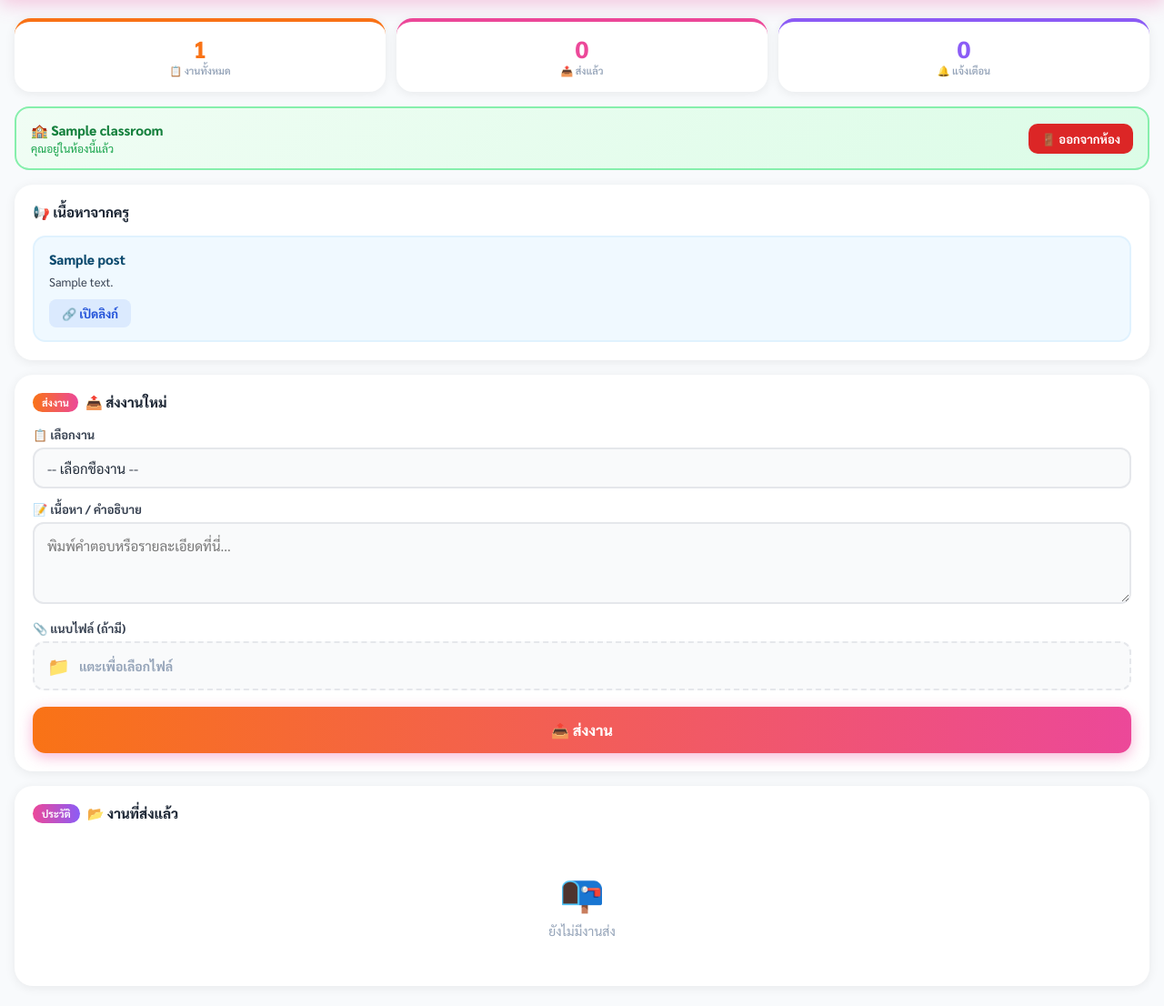
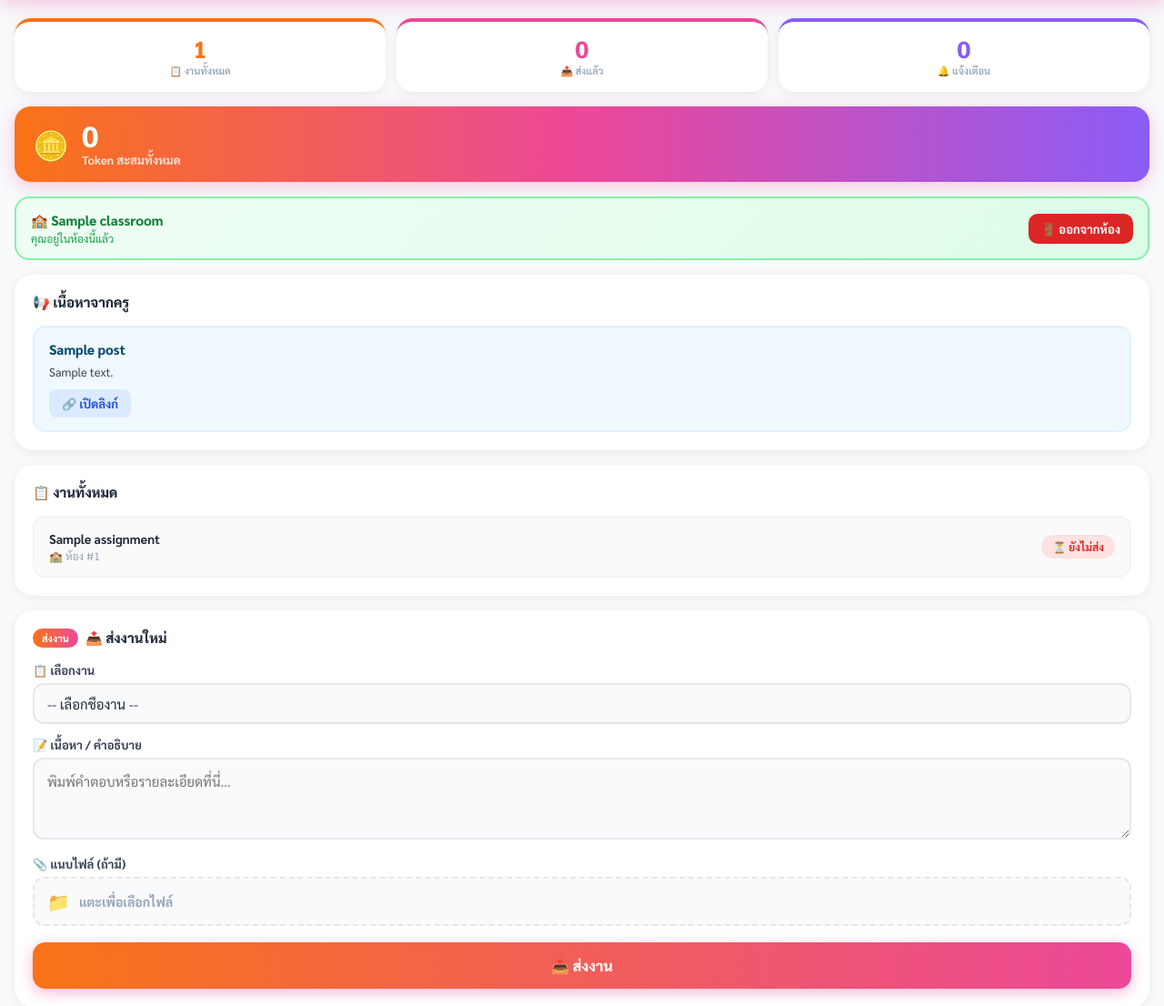
Before and after one commit to kunlanitseecham/classroom-app, a Flask app: page /student in a window 1280 px wide. Shown: the part 72-1178 px from the top of the page at 91% size. Run offline with Flask 3, Linux system fonts and the light colour scheme; the visitor is signed in with stand-in values (Sample User, id 1); tables that the repository leaves empty hold one stand-in row (values such as "Sample post"); data that the repository does not hold is empty.

Commit message:
Update student.html

```diff
--- a/templates/student.html
+++ b/templates/student.html
@@ -62,6 +49,16 @@ body {
 
 .content { padding: 16px; }
 
+/* Token Total */
+.token-total {
+  background: linear-gradient(90deg, #f97316, #ec4899, #8b5cf6);
+  border-radius: 18px; padding: 16px 20px; margin-bottom: 16px;
+  display: flex; align-items: center; gap: 14px;
+  box-shadow: 0 4px 20px rgba(236,72,153,0.3);
+}
+.token-total-num { font-size: 32px; font-weight: 800; color: white; line-height: 1; }
+.token-total-label { font-size: 13px; color: rgba(255,255,255,0.8); font-weight: 700; margin-top: 2px; }
+
 /* Room Banner */
 .room-banner {
   background: linear-gradient(135deg, #f0fdf4, #dcfce7);
@@ -116,69 +104,61 @@ body {
   background: linear-gradient(90deg, #f97316, #ec4899);
   color: white; border: none; border-radius: 10px;
   font-family: 'Sarabun', sans-serif; font-size: 12px; font-weight: 700;
-  cursor: pointer; white-space: nowrap; text-decoration: none;
-  transition: transform 0.15s; display: inline-block;
+  cursor: pointer; white-space: nowrap; text-decoration: none; display: inline-block;
 }
-.notif-read-btn:active { transform: scale(0.96); }
+
+/* Mission Cards */
+.mission-section { background: white; border-radius: 20px; padding: 20px; margin-bottom: 16px; box-shadow: 0 2px 12px rgba(0,0,0,0.07); }
+.mission-card {
+  border: 2px solid #f3f4f6; border-radius: 14px; padding: 14px 16px;
+  margin-bottom: 10px; background: #fafafa;
+  display: flex; align-items: center; justify-content: space-between; flex-wrap: wrap; gap: 8px;
+}
+.mission-card:last-child { margin-bottom: 0; }
+.mission-name { font-size: 14px; font-weight: 700; color: #1f2937; }
+.mission-room { font-size: 12px; color: #94a3b8; margin-top: 2px; }
+.status-badge { display: inline-flex; align-items: center; gap: 4px; padding: 5px 12px; border-radius: 20px; font-size: 12px; font-weight: 700; }
+.status-done { background: #dcfce7; color: #16a34a; }
+.status-pending { background: #fee2e2; color: #dc2626; }
+.token-reward {
+  display: inline-flex; align-items: center; gap: 4px; padding: 5px 12px; border-radius: 20px;
+  background: linear-gradient(90deg,rgba(139,92,246,0.1),rgba(99,102,241,0.1));
+  color: #8b5cf6; font-size: 12px; font-weight: 800;
+  border: 1.5px solid rgba(139,92,246,0.2); margin-left: 6px;
+}
 
 /* Post Cards */
-.post-section {
-  background: white; border-radius: 20px;
-  padding: 20px; margin-bottom: 16px;
-  box-shadow: 0 2px 12px rgba(0,0,0,0.07);
-}
-.post-card {
-  border: 2px solid #e0f2fe; border-radius: 14px;
-  padding: 14px 16px; margin-bottom: 10px; background: #f0f9ff;
-}
+.post-section { background: white; border-radius: 20px; padding: 20px; margin-bottom: 16px; box-shadow: 0 2px 12px rgba(0,0,0,0.07); }
+.post-card { border: 2px solid #e0f2fe; border-radius: 14px; padding: 14px 16px; margin-bottom: 10px; background: #f0f9ff; }
 .post-card:last-child { margin-bottom: 0; }
 .post-title { font-size: 15px; font-weight: 800; color: #0c4a6e; margin-bottom: 6px; }
 .post-body  { font-size: 13px; color: #374151; line-height: 1.6; margin-bottom: 8px; }
 .post-link-btn {
-  display: inline-flex; align-items: center; gap: 5px;
-  padding: 7px 14px; background: #dbeafe; color: #1d4ed8;
-  border-radius: 8px; font-size: 13px; font-weight: 700;
-  text-decoration: none; transition: background 0.2s;
+  display: inline-flex; align-items: center; gap: 5px; padding: 7px 14px;
+  background: #dbeafe; color: #1d4ed8; border-radius: 8px;
+  font-size: 13px; font-weight: 700; text-decoration: none;
 }
-.post-link-btn:hover { background: #bfdbfe; }
 
 /* Section Card */
-.section-card {
-  background: white; border-radius: 20px;
-  padding: 20px; margin-bottom: 16px;
-  box-shadow: 0 2px 12px rgba(0,0,0,0.07);
-}
-.section-title {
-  font-size: 15px; font-weight: 800; margin-bottom: 16px;
-  display: flex; align-items: center; gap: 8px; color: #1f2937;
-}
-.pill {
-  display: inline-block; padding: 3px 10px; border-radius: 50px;
-  font-size: 11px; font-weight: 700; color: white;
-}
+.section-card { background: white; border-radius: 20px; padding: 20px; margin-bottom: 16px; box-shadow: 0 2px 12px rgba(0,0,0,0.07); }
+.section-title { font-size: 15px; font-weight: 800; margin-bottom: 16px; display: flex; align-items: center; gap: 8px; color: #1f2937; }
+.pill { display: inline-block; padding: 3px 10px; border-radius: 50px; font-size: 11px; font-weight: 700; color: white; }
 .pill-orange { background: linear-gradient(90deg, #f97316, #ec4899); }
 .pill-pink   { background: linear-gradient(90deg, #ec4899, #8b5cf6); }
 
 label { display: block; font-size: 13px; font-weight: 700; color: #374151; margin-bottom: 6px; }
 .form-group { margin-bottom: 14px; }
 select, textarea {
-  width: 100%; padding: 12px 14px;
-  border: 2px solid #e5e7eb; border-radius: 12px;
-  font-size: 15px; font-family: 'Sarabun', sans-serif;
-  color: #1f2937; background: #f9fafb;
+  width: 100%; padding: 12px 14px; border: 2px solid #e5e7eb; border-radius: 12px;
+  font-size: 15px; font-family: 'Sarabun', sans-serif; color: #1f2937; background: #f9fafb;
   transition: all 0.2s; outline: none; -webkit-appearance: none;
 }
-select:focus, textarea:focus {
-  border-color: #ec4899; background: #fff;
-  box-shadow: 0 0 0 3px rgba(236,72,153,0.1);
-}
+select:focus, textarea:focus { border-color: #ec4899; background: #fff; box-shadow: 0 0 0 3px rgba(236,72,153,0.1); }
 textarea { resize: vertical; min-height: 90px; line-height: 1.6; }
 
 .file-upload {
-  display: flex; align-items: center; gap: 10px;
-  padding: 12px 14px;
-  border: 2px dashed #e5e7eb; border-radius: 12px;
-  background: #f9fafb; cursor: pointer; transition: all 0.2s;
+  display: flex; align-items: center; gap: 10px; padding: 12px 14px;
+  border: 2px dashed #e5e7eb; border-radius: 12px; background: #f9fafb; cursor: pointer; transition: all 0.2s;
 }
 .file-upload:hover { border-color: #ec4899; background: #fff0f6; }
 .file-upload input[type=file] { display: none; }
@@ -280,6 +231,15 @@ textarea { resize: vertical; min-height: 90px; line-height: 1.6; }
 
 <div class="content">
 
+  <!-- Token รวม -->
+  <div class="token-total">
+    <div style="font-size:2rem">🪙</div>
+    <div>
+      <div class="token-total-num">{{ submissions | sum(attribute='score') }}</div>
+      <div class="token-total-label">Token สะสมทั้งหมด</div>
+    </div>
+  </div>
+
   <!-- ห้องเรียน -->
   {% if current_user and current_user.classroom_id %}
   <div class="room-banner">
@@ -319,9 +276,31 @@ textarea { resize: vertical; min-height: 90px; line-height: 1.6; }
     <div class="post-card">
       <div class="post-title">{{ p.title }}</div>
       {% if p.content %}<div class="post-body">{{ p.content }}</div>{% endif %}
-      {% if p.link %}
-      <a href="{{ p.link }}" target="_blank" class="post-link-btn">🔗 เปิดลิงก์</a>
-      {% endif %}
+      {% if p.link %}<a href="{{ p.link }}" target="_blank" class="post-link-btn">🔗 เปิดลิงก์</a>{% endif %}
+    </div>
+    {% endfor %}
+  </div>
+  {% endif %}
+
+  <!-- MISSION LIST -->
+  {% if assignments %}
+  <div class="mission-section">
+    <div class="section-title">📋 งานทั้งหมด</div>
+    {% for a in assignments %}
+    {% set submitted = submissions | selectattr('assignment','equalto',a.title) | list %}
+    <div class="mission-card">
+      <div>
+        <div class="mission-name">{{ a.title }}</div>
+        <div class="mission-room">🏫 ห้อง #{{ a.classroom_id }}</div>
+      </div>
+      <div>
+        {% if submitted %}
+          <span class="status-badge status-done">✅ ส่งแล้ว</span>
+          {% if submitted[0].score %}<span class="token-reward">🪙 {{ submitted[0].score }} Token</span>{% endif %}
+        {% else %}
+          <span class="status-badge status-pending">⏳ ยังไม่ส่ง</span>
+        {% endif %}
+      </div>
     </div>
     {% endfor %}
   </div>
@@ -370,21 +345,15 @@ textarea { resize: vertical; min-height: 90px; line-height: 1.6; }
           <div class="sub-icon">📄</div>
           <div class="sub-name">{{ s.assignment }}</div>
           {% if s.score %}
-          <span class="sub-score score-has">⭐ {{ s.score }} คะแนน</span>
+          <span class="sub-score score-has">🪙 {{ s.score }} Token</span>
           {% else %}
           <span class="sub-score score-none">รอตรวจ</span>
           {% endif %}
         </div>
-        {% if s.content %}
-        <div class="sub-content">{{ s.content }}</div>
-        {% endif %}
-        {% if s.file %}
-        <a href="/uploads/{{ s.file }}" target="_blank" class="file-link">📂 {{ s.file }}</a>
-        {% endif %}
+        {% if s.content %}<div class="sub-content">{{ s.content }}</div>{% endif %}
+        {% if s.file %}<a href="/uploads/{{ s.file }}" target="_blank" class="file-link">📂 {{ s.file }}</a>{% endif %}
         <br>
-        <a href="/student_delete/{{ s.id }}"
-           onclick="return confirm('ลบงานที่ส่งนี้?')"
-           class="delete-sub-btn">🗑️ ลบงาน</a>
+        <a href="/student_delete/{{ s.id }}" onclick="return confirm('ลบงานที่ส่งนี้?')" class="delete-sub-btn">🗑️ ลบงาน</a>
       </div>
       {% endfor %}
     {% else %}
```
Also changed, not shown: other parts of templates/student.html (+39 -102 lines).
